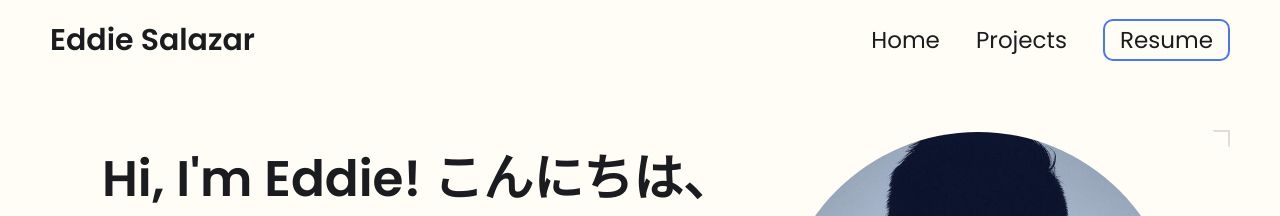
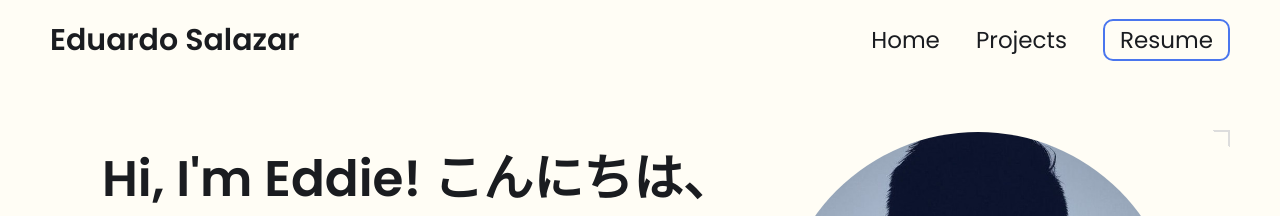
Before and after one commit to eddietokyo-tech/eddietokyo-tech.github.io, a Jekyll site: the page built from index.html, in a window 1280 px wide and 900 px high. Shown: the top 216 px of the window. Built offline with Jekyll 4.4.1, drawn with Linux system fonts in a browser that asks for light colours.

Commit message:
quick update

```diff
--- a/_config.yml
+++ b/_config.yml
@@ -12,7 +12,7 @@ title: Eduardo Salazar's Portfolio # This is what shows up in the tab of the bro
 
 
 # Hero Section
-name: Eddie Salazar
+name: Eduardo Salazar
 headline: Mechanical Engineer | Robotics | Medical Devices | Machine Learning
 description: >- # dont remove this line. this will ignore all new lines until the next section
   Mechanical engineer specializing in robotics, autonomous systems, and medical devices,
--- a/_includes/hero.html
+++ b/_includes/hero.html
@@ -4,7 +4,7 @@
     <div class="group">
         <div class="text">
             <h2>
-                Hi, I'm Eddie! <span lang="ja">こんにちは、エディです!</span>
+                Hi, I'm Eddie! <span lang="ja">こんにちは、 エディです!</span>
                 {% if site.external-links %}
                 <span class="external-links">
                     {% assign platforms = "linkedin,x-twitter,github,stackoverflow,discord,medium,threads,bluesky,instagram,youtube" | split: "," %}
```
